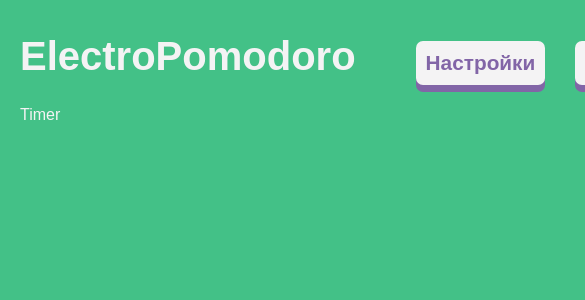
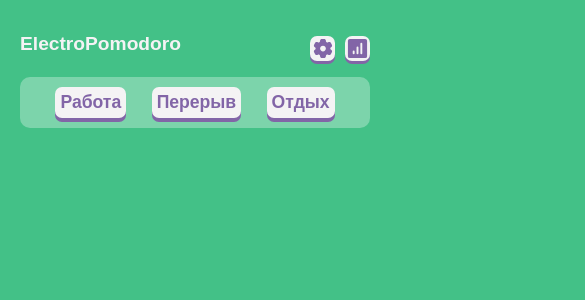
Before and after one commit to altq33/ElectroPomodoro, a React (Vite) app: page / in a window 390 px wide. Shown: the top 300 px of the page, 585 px wide, since content can reach past the window. Built offline with nearby package versions, Linux system fonts and the light colour scheme.

Commit message:
start timer component

```diff
--- a/package.json
+++ b/package.json
@@ -22,6 +22,7 @@
     "electron-updater": "^5.3.0",
     "localforage": "^1.10.0",
     "match-sorter": "^6.3.1",
+    "react-icons": "^4.10.1",
     "react-router-dom": "^6.15.0",
     "sort-by": "^1.2.0"
   },
--- a/src/components/Layout/Layout.scss
+++ b/src/components/Layout/Layout.scss
@@ -21,17 +21,31 @@
 .current-page-name {
   font-size: 1.3rem;
   flex: 0 0 auto;
+  @media screen and (max-width: 840px) {
+    font-size: 1.1rem;
+  }
+  @media screen and (max-width: 670px) {
+    font-size: 1rem;
+  }
 }
 
 .logo-container {
   display: flex;
   gap: 20px;
+  align-items: baseline;
 }
 
 .logo {
   font-weight: bold;
   font-size: 2.5rem;
   cursor: pointer;
+  outline: none;
+  @media screen and (max-width: 840px) {
+    font-size: 1.8rem;
+  }
+  @media screen and (max-width: 670px) {
+    font-size: 1.2rem;
+  }
 }
 
 .fixed {
@@ -45,6 +59,9 @@
   width: 100%;
   align-items: baseline;
   justify-content: space-between;
+  @media screen and (max-width: 840px) {
+    align-items: center;
+  }
 }
 
 .menu-list {
@@ -54,6 +71,15 @@
   font-weight: bold;
   align-items: center;
   justify-content: center;
+
+  @media screen and (max-width: 840px) {
+    font-size: 1.1rem;
+    gap: 20px;
+  }
+  @media screen and (max-width: 670px) {
+    font-size: 1rem;
+    gap: 10px;
+  }
 }
 
 .menu-list-item {
@@ -74,10 +100,38 @@
   position: relative;
   top: 0;
   cursor: pointer;
+  @media screen and (max-width: 840px) {
+    padding: 7px;
+  }
+  @media screen and (max-width: 670px) {
+    padding: 5px;
+  }
+  @media screen and (max-width: 550px) {
+    span {
+      display: none;
+    }
+    box-shadow: 0 3px 0px $lightLongBreakColor;
+    background-size: 90%;
+    background-position: center;
+    background-repeat: no-repeat;
+    width: 15px;
+    height: 15px;
+    &:first-child {
+      background-image: url("../../assets/settings-svgrepo-com.svg");
+    }
+    li + &:last-child {
+      background-image: url("../../assets/stats-svgrepo-com.svg");
+    }
+    .menu-list-item :active {
+      top: 3px;
+      box-shadow: 0 1px 0px $lightLongBreakColor;
+      transition: all 0.2s;
+    }
+  }
 }
 
 .menu-list-item :active {
   top: 3px;
-  box-shadow: 0 2px 0px #387796;
+  box-shadow: 0 2px 0px $lightLongBreakColor;
   transition: all 0.2s;
 }
--- a/src/components/Layout/Layout.tsx
+++ b/src/components/Layout/Layout.tsx
@@ -2,8 +2,9 @@ import React from "react";
 import { Link, Outlet, useHref, useLocation } from "react-router-dom";
 import "./Layout.scss";
 import { key } from "localforage";
+import { BrowserWindow } from "electron";
 
-function Layout() {
+export const Layout = () => {
   const location = useLocation();
   const locationAllias: {
     [key: string]: string;
@@ -33,10 +34,14 @@ function Layout() {
             <nav className="main-menu">
               <ul className="menu-list">
                 <li className="menu-list-item">
-                  <Link to="settings">Настройки</Link>
+                  <Link to="settings">
+                    <span>Настройки</span>
+                  </Link>
                 </li>
                 <li className="menu-list-item">
-                  <Link to="stats">Статистика</Link>
+                  <Link to="stats">
+                    <span>Статистика</span>
+                  </Link>
                 </li>
               </ul>
             </nav>
@@ -50,6 +55,4 @@ function Layout() {
       </main>
     </div>
   );
-}
-
-export default Layout;
+};
--- /dev/null
+++ b/src/components/SelectStateButton/SelectStateButton.scss
@@ -0,0 +1,30 @@
+@use "../../vars.scss" as *;
+
+.select-state-btn {
+  padding: 5px;
+  border: 0;
+  background: $textColor;
+  color: $lightLongBreakColor;
+  border-radius: 7px;
+  box-shadow: 0 4px 0px $lightLongBreakColor;
+  display: flex;
+  align-items: center;
+  font-size: 1.1rem;
+  font-weight: bold;
+  justify-content: center;
+  transition: all 0.2s;
+  position: relative;
+  position: relative;
+  top: 0;
+  cursor: pointer;
+
+  &.active {
+    top: 3px;
+    box-shadow: 0 2px 0px $lightLongBreakColor;
+    transition: all 0.2s;
+  }
+
+  @media screen and (max-width: 335px) {
+    width: 80%;
+  }
+}
--- /dev/null
+++ b/src/components/SelectStateButton/SelectStateButton.tsx
@@ -0,0 +1,8 @@
+import React from "react";
+import "./SelectStateButton.scss";
+
+export const SelectStateButton: React.FC<ISelectStateButtonProps> = ({
+  title,
+}) => {
+  return <button className="select-state-btn">{title}</button>;
+};
--- a/src/index.scss
+++ b/src/index.scss
@@ -52,3 +52,7 @@ a:active {
   color: unset;
   text-decoration: unset;
 }
+
+span:active {
+  text-decoration: none;
+}
--- a/src/main.tsx
+++ b/src/main.tsx
@@ -2,7 +2,7 @@ import React from "react";
 import ReactDOM from "react-dom/client";
 import "./index.scss";
 import { createBrowserRouter, RouterProvider } from "react-router-dom";
-import Layout from "./components/Layout/Layout";
+import {Layout} from "./components/Layout/Layout";
 import { Settings } from "./pages/Settings/Settings";
 import { Stats } from "./pages/Stats/Stats";
 import { Timer } from "./pages/Timer/Timer";
--- a/src/pages/Timer/Timer.scss
+++ b/src/pages/Timer/Timer.scss
@@ -0,0 +1,28 @@
+.content {
+  width: 100%;
+  display: flex;
+  justify-content: center;
+}
+
+.control-panel {
+  background: rgba(255, 255, 255, 0.3);
+  width: 60%;
+  min-width: 500px;
+  border-radius: 10px;
+  padding: 10px;
+  @media screen and (max-width: 540px) {
+    width: 100%;
+    min-width: 0px;
+  }
+}
+
+.state-buttons-container {
+  width: 100%;
+  display: flex;
+  justify-content: space-evenly;
+  @media screen and (max-width: 335px) {
+    flex-direction: column;
+    gap: 30px;
+    align-items: center;
+  }
+}
--- a/src/pages/Timer/Timer.tsx
+++ b/src/pages/Timer/Timer.tsx
@@ -1,6 +1,17 @@
 import React from "react";
 import "./Timer.scss";
+import { SelectStateButton } from "@/components/SelectStateButton/SelectStateButton";
 
 export const Timer = () => {
-  return <div>Timer</div>;
+  return (
+    <div className="content">
+      <div className="control-panel">
+        <div className="state-buttons-container">
+          <SelectStateButton title="Работа" />
+          <SelectStateButton title="Перерыв" />
+          <SelectStateButton title="Отдых" />
+        </div>
+      </div>
+    </div>
+  );
 };
--- /dev/null
+++ b/src/types/props.ts
@@ -0,0 +1,3 @@
+interface ISelectStateButtonProps {
+  title: string;
+}
```
Also changed, not shown: src/assets/settings-svgrepo-com.svg (added), src/assets/stats-svgrepo-com.svg (added).
